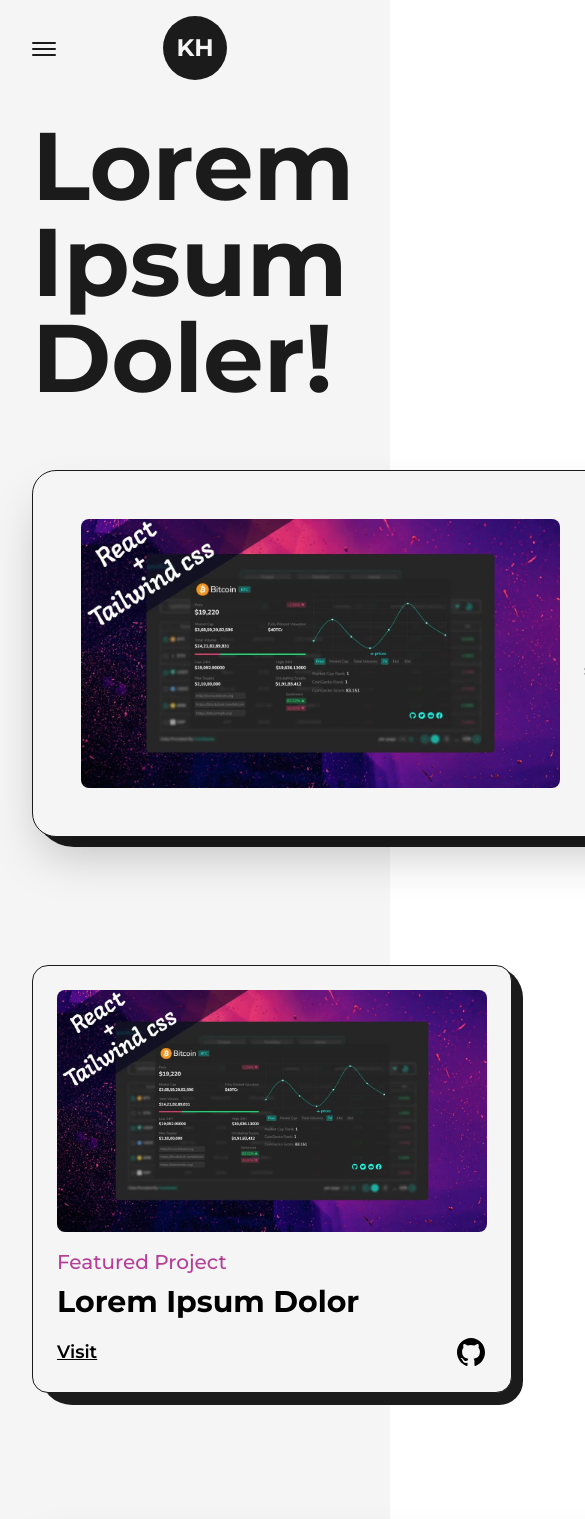
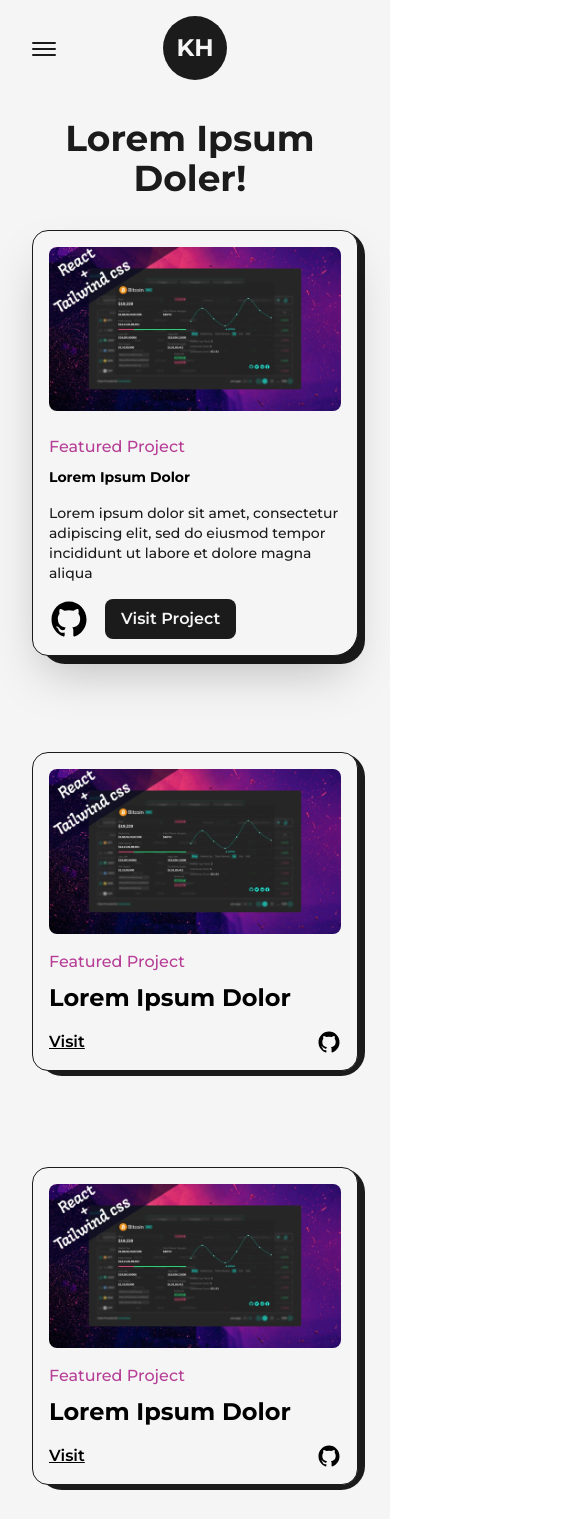
Before and after one commit to newbazz/krutam-portfolio, a Next.js app: page /projects in a window 390 px wide. Shown: the top 1519 px of the page, 585 px wide, since content can reach past the window. Built offline with nearby package versions, Linux system fonts and the light colour scheme.

Commit message:
made projects and articles page responsive

```diff
--- a/src/components/NavBar.js
+++ b/src/components/NavBar.js
@@ -240,7 +240,7 @@ const NavBar = () => {
             {/* /Button to toggle dark and light mode */}
             <button
               onClick={() => setMode(mode === "light" ? "dark" : "light")}
-              className={`flex items-center justify-center rounded-full p-1 ml-3 sm:ml-1
+              className={`size-7 flex items-center justify-center rounded-full p-1 ml-3 sm:ml-1
             ${mode === "light" ? "bg-dark text-light" : "bg-light text-dark"}
             `}
             >
--- a/src/pages/index.js
+++ b/src/pages/index.js
@@ -16,7 +16,7 @@ export default function Home() {
         <meta name="description" content="Personal Website of Krutam Hathi" />
       </Head>
 
-      <main className="flex items-center text-dark w-full min-h-[600px] dark:text-light ">
+      <main className="flex items-center text-dark w-full min-h-[700px] dark:text-light ">
         <Layout className="pt-0 md:pt-16 sm:pt-8">
           <div className="flex items-center justify-between w-full lg:flex-col">
             <div className="w-1/2 md:w-full">
--- a/src/pages/projects.js
+++ b/src/pages/projects.js
@@ -1,77 +1,38 @@
-
-import React from 'react'
-import Layout from '@/components/Layout'
-import Head from 'next/head'
-import AnimatedText from '@/components/AnimatedText'
-import Image from 'next/image'
-import { GithubIcon } from '@/components/Icons'
-import Link from 'next/link'
-import project1 from "../../public/images/projects/crypto-screener-cover-image.jpg"
-import {motion} from "framer-motion"
-
+import React from "react";
+import Layout from "@/components/Layout";
+import Head from "next/head";
+import AnimatedText from "@/components/AnimatedText";
+import Image from "next/image";
+import { GithubIcon } from "@/components/Icons";
+import Link from "next/link";
+import project1 from "../../public/images/projects/crypto-screener-cover-image.jpg";
+import { motion } from "framer-motion";
 
 const FramerImage = motion(Image);
 
-const FeaturedProject = ({type, title, summary, img, link, github}) => {
+const FeaturedProject = ({ type, title, summary, img, link, github }) => {
+  return (
+    <article
+      className="w-full flex items-center justify-between relative rounded-br-2xl
+            rounded-3xl border border-solid border-dark bg-light shadow-2xl p-12 dark:bg-dark dark:border-light
+            lg:flex-col lg:p-8 xs:rounded-2xl xs:rounded-br-3xl xs:p-4"
+    >
+      <div
+        className="absolute top-0 -right-3 -z-10 w-[101%] h-[103%] rounded-[2.5rem] bg-dark dark:bg-light
+            rounded-br-3xl xs:-right-2 sm:h-[102%] xs:w-[100%] xs:rounded-[1.5rem]"
+      />
 
-        return (
-            <article className='w-full flex items-center justify-between relative rounded-br-2xl
-            rounded-3xl border border-solid border-dark bg-light shadow-2xl p-12 dark:bg-dark dark:border-light' >
-
-            <div className='absolute top-0 -right-3 -z-10 w-[101%] h-[103%] rounded-[2.5rem] bg-dark dark:bg-light
-            rounded-br-3xl'/>
-
-                <Link href={link} target="_blank"
-                className='w-1/2 cursor-pointer overflow-hidden rounded-lg'
+      <Link
+        href={link}
+        target="_blank"
+        className="w-1/2 cursor-pointer overflow-hidden rounded-lg lg:w-full"
       >
-                    <FramerImage src={img} alt={title} className='w-full h-auto'
-                    whileHover={{scale:1.05}}
-                    transition={{duration:0.2}}
-                    priority
-                    sizes="(max-width:768px) 100vw,
-                    (max-width:1200px) 50vw,
-                    50vw" />
-                </Link>
-
-                <div className='w-1/2 flex flex-col items-start justify-between pl-6'>
-
-                    <span className='text-primary font-medium text-xl dark:text-primaryDark'>{type}</span>
-
-                    <Link href={link} target="_blank" className='hover:underline underline-offset-2'  >
-                       <h2 className='my-2 w-full text-left text-4xl font-bold dark:text-light'>{title}</h2>
-                    </Link>
-                    <p className='my-2 font-medium text-dark dark:text-light'>{summary}</p>
-                    <div className='mt-2 flex items-center'>
-                    <Link href={github} target="_blank" className='w-10' > <GithubIcon /> </Link>
-                    <Link href={link} target="_blank"
-                        className='ml-4 rounded-lg bg-dark text-light p-2 px-6 text-lg font-semibold
-                        dark:bg-light dark:text-dark'
-                    >Visit Project</Link>
-
-                    </div>
-                </div>
-
-            </article>
-        )
-
-
-}
-
-const Project = ({title, type, img, link, github}) => {
-    return(
-        <article className='w-full flex flex-col items-center justify-center rounded-2xl
-        border border-solid border-dark bg-light p-6 relative dark:bg-dark dark:border-light
-        '>
-            {/* Image Border */}
-<div className='absolute top-0 -right-3 -z-10 w-[101%] h-[103%] rounded-[2rem] bg-dark
-rounded-br-3xl dark:bg-light'/>
-
-            <Link href={link} target="_blank"
-                className='w-full cursor-pointer overflow-hidden rounded-lg'
-                >
-                    <FramerImage src={img} alt={title} className='w-full h-auto'
-                    whileHover={{scale:1.05}}
-                    transition={{duration:0.2}}
+        <FramerImage
+          src={img}
+          alt={title}
+          className="w-full h-auto"
+          whileHover={{ scale: 1.05 }}
+          transition={{ duration: 0.2 }}
           priority
           sizes="(max-width:768px) 100vw,
                     (max-width:1200px) 50vw,
@@ -79,23 +40,102 @@ rounded-br-3xl dark:bg-light'/>
         />
       </Link>
 
-                <div className='w-full flex flex-col items-start justify-between mt-4'>
-                    <span className='text-primary font-medium text-xl dark:text-primaryDark'>{type}</span>
-                    <Link href={link} target="_blank" className='hover:underline  underline-offset-2'  >
-                       <h2 className='my-2 w-full text-left text-3xl font-bold'>{title}</h2>
+      <div className="w-1/2 flex flex-col items-start justify-between pl-6 lg:w-full lg:pl-0 lg:pt-6">
+        <span className="text-primary font-medium text-xl dark:text-primaryDark xs:text-base">
+          {type}
+        </span>
+
+        <Link
+          href={link}
+          target="_blank"
+          className="hover:underline underline-offset-2"
+        >
+          <h2 className="my-2 w-full text-left text-4xl font-bold dark:text-light sm:text-sm">
+            {title}
+          </h2>
         </Link>
-                    <div className='w-full mt-2 flex items-center justify-between'>
-                    <Link href={link} target="_blank"
-                        className='text-lg font-semibold underline'
-                    >Visit</Link>
-                    <Link href={github} target="_blank" className='w-8' > <GithubIcon /> </Link>
-
+        <p className="my-2 font-medium text-dark dark:text-light sm:text-sm">
+          {summary}
+        </p>
+        <div className="mt-2 flex items-center">
+          <Link href={github} target="_blank" className="w-10">
+            <GithubIcon />
+          </Link>
+          <Link
+            href={link}
+            target="_blank"
+            className="ml-4 rounded-lg bg-dark text-light p-2 px-6 text-lg font-semibold
+                        dark:bg-light dark:text-dark
+                        sm:px-4 sm:text-base"
+          >
+            Visit Project
+          </Link>
         </div>
       </div>
+    </article>
+  );
+};
 
+const Project = ({ title, type, img, link, github }) => {
+  return (
+    <article
+      className="w-full flex flex-col items-center justify-center rounded-2xl
+        border border-solid border-dark bg-light p-6 relative dark:bg-dark dark:border-light xs:p-4
+        "
+    >
+      {/* Image Border */}
+      <div
+        className="absolute top-0 -right-3 -z-10 w-[101%] h-[103%] rounded-[2rem] bg-dark
+rounded-br-3xl dark:bg-light md:-right-2 md:w-[101%] xs:h-[102%] xs:rounded-[1.5rem]"
+      />
+
+      <Link
+        href={link}
+        target="_blank"
+        className="w-full cursor-pointer overflow-hidden rounded-lg"
+      >
+        <FramerImage
+          src={img}
+          alt={title}
+          className="w-full h-auto"
+          whileHover={{ scale: 1.05 }}
+          transition={{ duration: 0.2 }}
+          priority
+          sizes="(max-width:768px) 100vw,
+                    (max-width:1200px) 50vw,
+                    50vw"
+        />
+      </Link>
+
+      <div className="w-full flex flex-col items-start justify-between mt-4">
+        <span className="text-primary font-medium text-xl dark:text-primaryDark lg:text-lg md:text-base">
+          {type}
+        </span>
+        <Link
+          href={link}
+          target="_blank"
+          className="hover:underline underline-offset-2"
+        >
+          <h2 className="my-2 w-full text-left text-3xl font-bold lg:text-2xl">
+            {title}
+          </h2>
+        </Link>
+        <div className="w-full mt-2 flex items-center justify-between">
+          <Link
+            href={link}
+            target="_blank"
+            className="text-lg font-semibold underline md:text-base"
+          >
+            Visit
+          </Link>
+          <Link href={github} target="_blank" className="w-8 md:w-6">
+            <GithubIcon />
+          </Link>
+        </div>
+      </div>
     </article>
-    )
-}
+  );
+};
 
 const projects = () => {
   return (
@@ -105,80 +145,79 @@ const projects = () => {
         <meta name="description" content="any description" />
       </Head>
 
-    <main className='w-full mb-16 flex flex-col items-center justify-center dark:text-light'>
-        <Layout className='pt-16'>
-            <AnimatedText text = "Lorem Ipsum Doler!"
-            className='mb-16' />
+      <main className="w-full mb-16 flex flex-col items-center justify-center dark:text-light">
+        <Layout className="pt-16">
+          <AnimatedText
+            text="Lorem Ipsum Doler!"
+            className="mb-16 lg:!text-7xl sm:mb-8 sm:!text-6xl xs:!text-4xl"
+          />
 
-            <div className='grid grid-cols-12 gap-24 gap-y-32' >
-                <div className='col-span-12'>
+          <div className="grid grid-cols-12 gap-24 gap-y-32 xl:gap-x-16 lg:gap-x-8 md:gap-y-24 sm:gap-x-0">
+            <div className="col-span-12">
               <FeaturedProject
                 title="Lorem Ipsum Dolor"
                 img={project1}
-                        summary ="Lorem ipsum dolor sit amet, consectetur adipiscing elit, sed do eiusmod tempor incididunt ut labore et dolore magna aliqua"
+                summary="Lorem ipsum dolor sit amet, consectetur adipiscing elit, sed do eiusmod tempor incididunt ut labore et dolore magna aliqua"
                 link="/"
                 github="/"
                 type="Featured Project"
               />
             </div>
-                <div className='col-span-6'>
+            <div className="col-span-6 sm:col-span-12">
               <Project
                 title="Lorem Ipsum Dolor"
                 img={project1}
-                        summary ="Lorem ipsum dolor sit amet, consectetur adipiscing elit, sed do eiusmod tempor incididunt ut labore et dolore magna aliqua"
+                summary="Lorem ipsum dolor sit amet, consectetur adipiscing elit, sed do eiusmod tempor incididunt ut labore et dolore magna aliqua"
                 link="/"
                 github="/"
                 type="Featured Project"
               />
             </div>
-                <div className='col-span-6'>
+            <div className="col-span-6 sm:col-span-12">
               <Project
                 title="Lorem Ipsum Dolor"
                 img={project1}
-                        summary ="Lorem ipsum dolor sit amet, consectetur adipiscing elit, sed do eiusmod tempor incididunt ut labore et dolore magna aliqua"
+                summary="Lorem ipsum dolor sit amet, consectetur adipiscing elit, sed do eiusmod tempor incididunt ut labore et dolore magna aliqua"
                 link="/"
                 github="/"
                 type="Featured Project"
               />
             </div>
-                <div className='col-span-12'>
+            <div className="col-span-12 sm:col-span-12">
               <FeaturedProject
                 title="Lorem Ipsum Dolor"
                 img={project1}
-                        summary ="Lorem ipsum dolor sit amet, consectetur adipiscing elit, sed do eiusmod tempor incididunt ut labore et dolore magna aliqua"
+                summary="Lorem ipsum dolor sit amet, consectetur adipiscing elit, sed do eiusmod tempor incididunt ut labore et dolore magna aliqua"
                 link="/"
                 github="/"
                 type="Featured Project"
               />
             </div>
-                <div className='col-span-6'>
+            <div className="col-span-6 sm:col-span-12">
               <Project
                 title="Lorem Ipsum Dolor"
                 img={project1}
-                        summary ="Lorem ipsum dolor sit amet, consectetur adipiscing elit, sed do eiusmod tempor incididunt ut labore et dolore magna aliqua"
+                summary="Lorem ipsum dolor sit amet, consectetur adipiscing elit, sed do eiusmod tempor incididunt ut labore et dolore magna aliqua"
                 link="/"
                 github="/"
                 type="Featured Project"
               />
             </div>
-                <div className='col-span-6'>
+            <div className="col-span-6 sm:col-span-12">
               <Project
                 title="Lorem Ipsum Dolor"
                 img={project1}
-                        summary ="Lorem ipsum dolor sit amet, consectetur adipiscing elit, sed do eiusmod tempor incididunt ut labore et dolore magna aliqua"
+                summary="Lorem ipsum dolor sit amet, consectetur adipiscing elit, sed do eiusmod tempor incididunt ut labore et dolore magna aliqua"
                 link="/"
                 github="/"
                 type="Featured Project"
               />
             </div>
           </div>
-
         </Layout>
       </main>
+    </>
+  );
+};
 
-
-    </>
-  )
-}
-
-export default projects
+export default projects;
```
Also changed, not shown: src/components/Education.js (+35 -48 lines), src/pages/about.js (+54 -37 lines), src/pages/articles.js (+93 -74 lines). Lines whose indentation alone changed are shown as unchanged.
